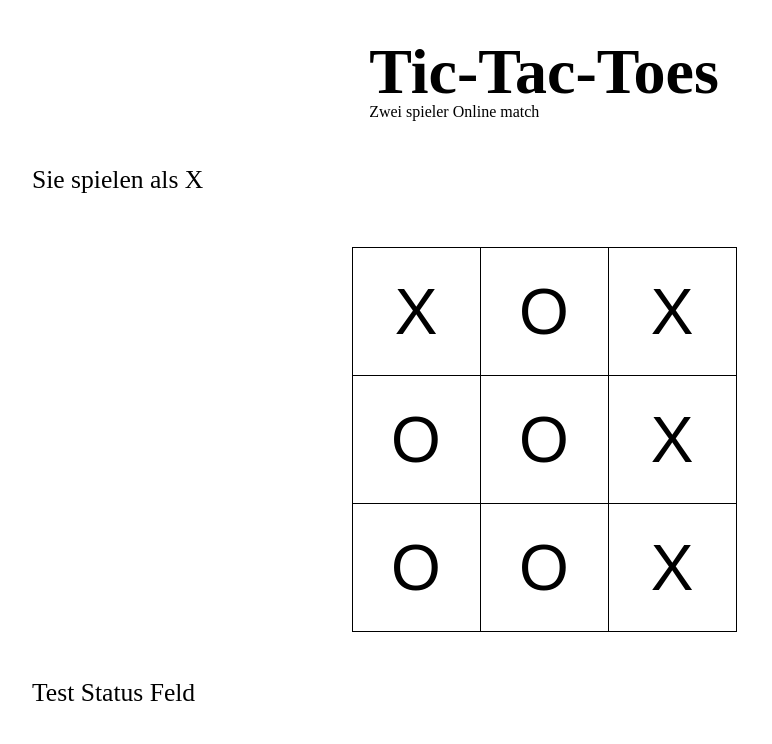
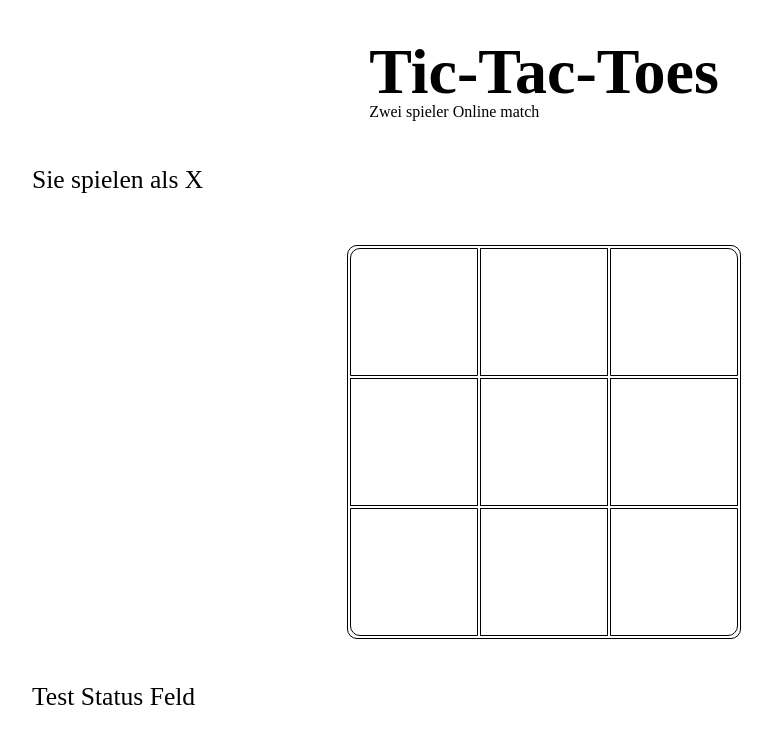
Before and after one commit to p-strobl/playground_tic-tac-toe, a plain HTML site: page public/index.html in a window 1280 px wide. Shown: the whole page, without its empty margins (96-868 px from the left). Drawn offline with nearby package versions, Linux system fonts and the light colour scheme; no server answers.

Commit message:
working on client count

```diff
--- a/public/client.js
+++ b/public/client.js
@@ -1,3 +1,6 @@
 "use strict";
 
 const socket = io.connect();
+
+
+socket.on("disconnect", () => socket.disconnect());
--- a/public/index.html
+++ b/public/index.html
@@ -1,5 +1,6 @@
 <!DOCTYPE html>
 <html lang="en">
+
 <head>
   <meta charset="UTF-8">
   <meta name="viewport" content="width=device-width, initial-scale=1.0">
@@ -8,6 +9,7 @@
   <link href="styles.css" rel="stylesheet">
   <title>2-Player Tic-Tac-Toe online game</title>
 </head>
+
 <body>
   <div class="page__wrap">
     <header class="header__wrap">
@@ -22,21 +24,21 @@
     <main class="main__wrap">
       <section>
         <table class="field__wrap">
-        <tbody>
+          <tbody class="field__tbody">
             <tr class="field__row">
-          <td class="field__cell">X</td>
-          <td class="field__cell">O</td>
-          <td class="field__cell">X</td>
+              <td class="field__cell one"></td>
+              <td class="field__cell two"></td>
+              <td class="field__cell three"></td>
             </tr>
             <tr class="field__row">
-          <td class="field__cell">O</td>
-          <td class="field__cell">O</td>
-          <td class="field__cell">X</td>
+              <td class="field__cell four"></td>
+              <td class="field__cell five"></td>
+              <td class="field__cell six"></td>
             </tr>
             <tr class="field__row">
-          <td class="field__cell">O</td>
-          <td class="field__cell">O</td>
-          <td class="field__cell">X</td>
+              <td class="field__cell seven"></td>
+              <td class="field__cell eight"></td>
+              <td class="field__cell nine"></td>
             </tr>
           </tbody>
         </table>
@@ -49,4 +51,5 @@
     </footer>
   </div>
 </body>
+
 </html>
--- a/public/styles.css
+++ b/public/styles.css
@@ -45,11 +45,11 @@ body {
 }
 
 .field__wrap {
-  border-collapse: collapse;
-  border-spacing: 0;
-}
-
-.field__row {
+  border-collapse: separate;
+  border-collapse: separate;
+  border-spacing: 1;
+  border: 1px solid black;
+  border-radius: 10px;
 }
 
 .field__cell {
@@ -61,6 +61,32 @@ body {
   font-family: sans-serif;
   font-size: 5vw;
   cursor: pointer;
+  /* transform: rotateX(0); */
+}
+
+/* .field__cell.clicked {
+  transform: rotateX(180deg);
+  transition: rotateX .4s ease-in-out;
+} */
+
+.field__cell:hover {
+  box-shadow: 0 0px 10px 0px rgba(0, 0, 0, .5);
+}
+
+.field__cell.one {
+  border-radius: 10px 0 0 0;
+}
+
+.field__cell.three {
+  border-radius: 0 10px 0 0;
+}
+
+.field__cell.seven {
+  border-radius: 0 0 0 10px;
+}
+
+.field__cell.nine {
+  border-radius: 0 0 10px 0;
 }
 
 .footer__wrap {
```
Also changed, not shown: server.js (+14 -1 lines). Lines whose indentation alone changed are shown as unchanged.
